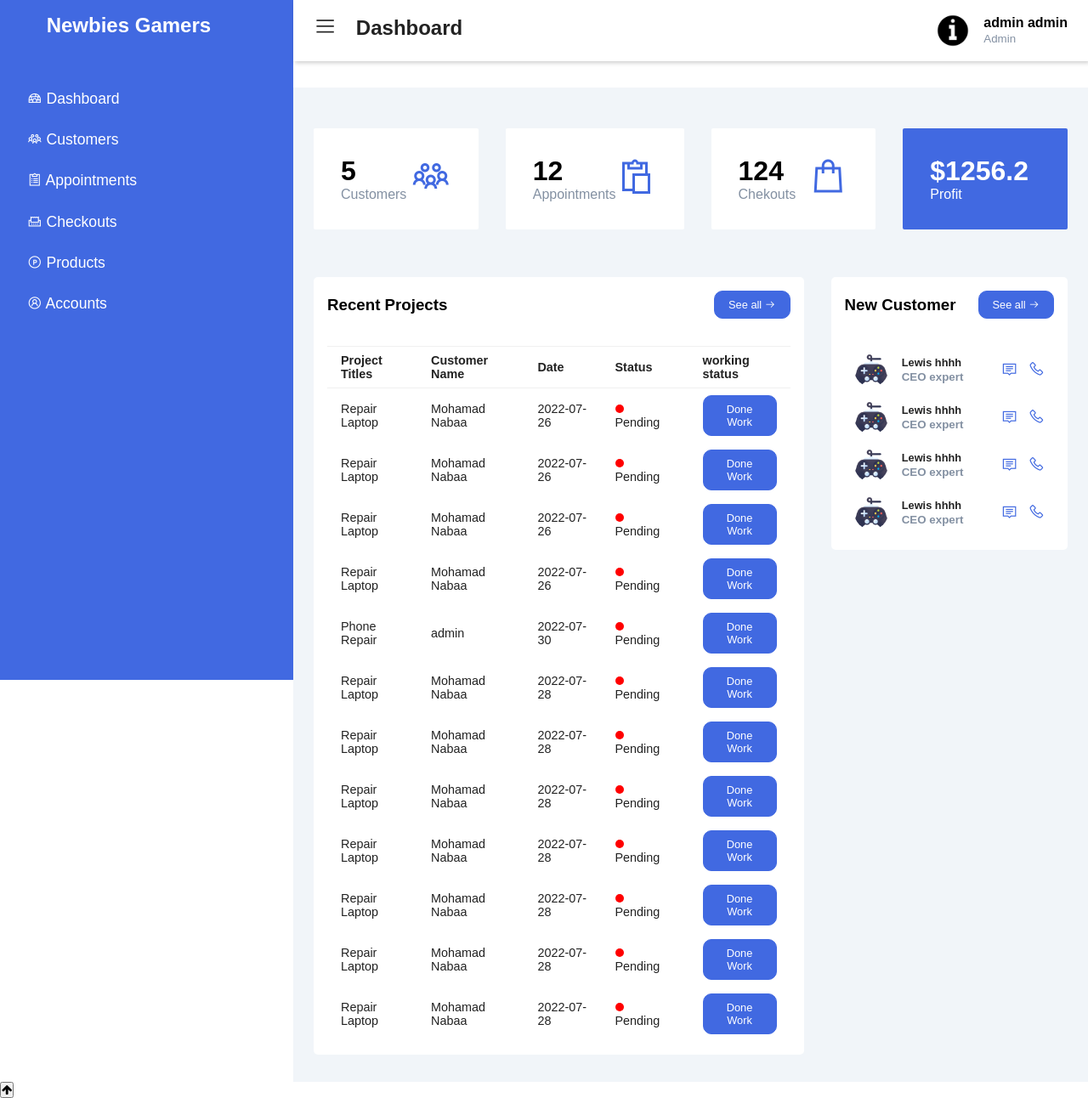
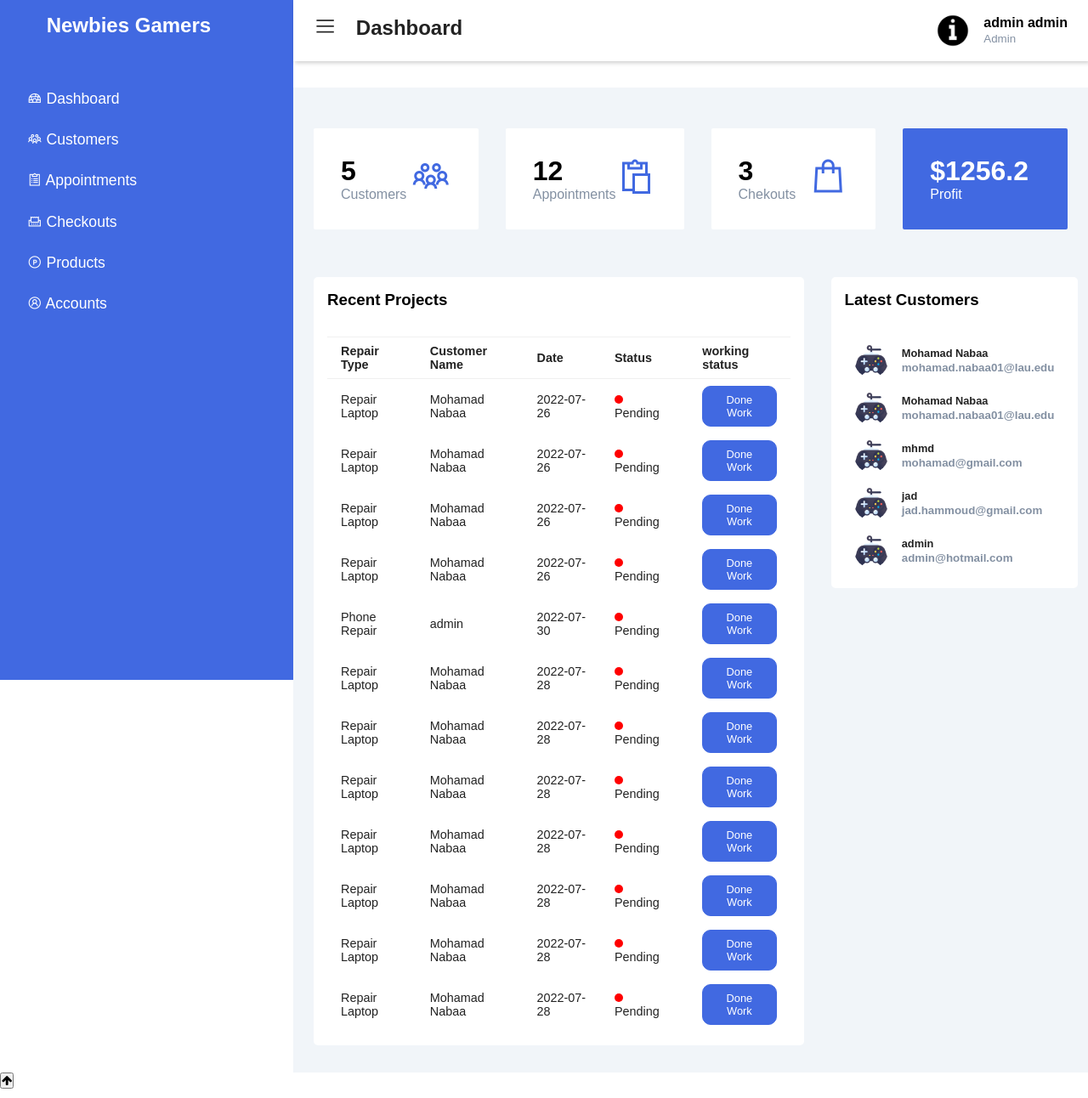
Before and after one commit to jadhammoud7/Capstone-Project, a PHP site: page /home-admin/home-admin.php in a window 1280 px wide. Shown: the whole page at 85% size. Run offline with PHP 8.4, Linux system fonts and the light colour scheme; a user stored in the database is signed in; data comes from the database, SQL or seed files in the repository.

Commit message:
added latest customers to admin page

```diff
--- a/home-admin/home-admin.php
+++ b/home-admin/home-admin.php
@@ -36,6 +36,13 @@ $stmt_total_profit->execute();
 $results_total_profit = $stmt_total_profit->get_result();
 $row_total_profit = $results_total_profit->fetch_assoc();
 
+//get total checkouts made
+$query_total_checkouts = "SELECT COUNT(checkout_id) as total_checkout FROM checkouts";
+$stmt_total_checkouts = $connection->prepare($query_total_checkouts);
+$stmt_total_checkouts->execute();
+$results_total_checkouts = $stmt_total_checkouts->get_result();
+$row_total_checkouts = $results_total_checkouts->fetch_assoc();
+
 //getting appointments
 require_once("../php/admin_page_php.php");
 $query_get_appointments = "SELECT customer_id,appointment_name,date,status FROM appointments";
@@ -43,6 +50,13 @@ $stmt_get_appointments = $connection->prepare($query_get_appointments);
 $stmt_get_appointments->execute();
 $results_get_appointments = $stmt_get_appointments->get_result();
 
+
+//getting latest customers added to us
+require_once("../php/admin_page_php.php");
+$query_get_latest_customer = "SELECT username,email FROM customers ORDER BY customer_id DESC LIMIT 5";
+$stmt_get_latest_customer = $connection->prepare($query_get_latest_customer);
+$stmt_get_latest_customer->execute();
+$results_get_latest_customer = $stmt_get_latest_customer->get_result();
 ?>
 
 <!DOCTYPE html>
@@ -163,7 +177,7 @@ $results_get_appointments = $stmt_get_appointments->get_result();
                 </div>
                 <div class="card-single">
                     <div>
-                        <h1>124</h1>
+                        <h1><?php echo $row_total_checkouts['total_checkout'] ?></h1>
                         <span>Chekouts</span>
                     </div>
                     <div>
@@ -185,14 +199,14 @@ $results_get_appointments = $stmt_get_appointments->get_result();
                     <div class="card">
                         <div class="card-header">
                             <h3>Recent Projects</h3>
-                            <button>See all <span class="las la-arrow-right"></span></button>
+                            <!-- <button>See all <span class="las la-arrow-right"></span></button> -->
                         </div>
                         <div class="card-body">
                             <div class="table-responsive">
                                 <table width="100%">
                                     <thead>
                                         <tr>
-                                            <td>Project Titles</td>
+                                            <td>Repair Type</td>
                                             <td>Customer Name</td>
                                             <td>Date</td>
                                             <td>Status</td>
@@ -204,7 +218,7 @@ $results_get_appointments = $stmt_get_appointments->get_result();
                                         while ($row_get_appointments = $results_get_appointments->fetch_assoc()) {
 
 
-                                            $query_getuser = "SELECT username as customer_name  from customers WHERE customer_id ='" .$row_get_appointments['customer_id']. "'";
+                                            $query_getuser = "SELECT username as customer_name  from customers WHERE customer_id ='" . $row_get_appointments['customer_id'] . "'";
                                             $stmt_getuser = $connection->prepare($query_getuser);
                                             $stmt_getuser->execute();
                                             $results_getuser = $stmt_getuser->get_result();
@@ -228,66 +242,15 @@ $results_get_appointments = $stmt_get_appointments->get_result();
                 <div class="customers">
                     <div class="card">
                         <div class="card-header">
-                            <h3>New Customer</h3>
-                            <button>See all <span class="las la-arrow-right"></span></button>
+                            <h3>Latest Customers</h3>
+                            <!-- <button>See all <span class="las la-arrow-right"></span></button> -->
                         </div>
                         <div class="card-body">
-                            <div class="customer">
-                                <div class="info">
-                                    <img src="../images/console.png" alt="" width="40px" height="40px">
-                                    <div>
-                                        <h4>Lewis hhhh</h4>
-                                        <small>CEO expert</small>
-                                    </div>
-                                </div>
-                                <div class="contact">
-                                    <span><i class="las la-circle-user"></i></span>
-                                    <span><i class="las la-comment"></i></span>
-                                    <span><i class="las la-phone"></i></span>
-                                </div>
-                            </div>
-                            <div class="customer">
-                                <div class="info">
-                                    <img src="../images/console.png" alt="" width="40px" height="40px">
-                                    <div>
-                                        <h4>Lewis hhhh</h4>
-                                        <small>CEO expert</small>
-                                    </div>
-                                </div>
-                                <div class="contact">
-                                    <span><i class="las la-circle-user"></i></span>
-                                    <span><i class="las la-comment"></i></span>
-                                    <span><i class="las la-phone"></i></span>
-                                </div>
-                            </div>
-                            <div class="customer">
-                                <div class="info">
-                                    <img src="../images/console.png" alt="" width="40px" height="40px">
-                                    <div>
-                                        <h4>Lewis hhhh</h4>
-                                        <small>CEO expert</small>
-                                    </div>
-                                </div>
-                                <div class="contact">
-                                    <span><i class="las la-circle-user"></i></span>
-                                    <span><i class="las la-comment"></i></span>
-                                    <span><i class="las la-phone"></i></span>
-                                </div>
-                            </div>
-                            <div class="customer">
-                                <div class="info">
-                                    <img src="../images/console.png" alt="" width="40px" height="40px">
-                                    <div>
-                                        <h4>Lewis hhhh</h4>
-                                        <small>CEO expert</small>
-                                    </div>
-                                </div>
-                                <div class="contact">
-                                    <span><i class="las la-circle-user"></i></span>
-                                    <span><i class="las la-comment"></i></span>
-                                    <span><i class="las la-phone"></i></span>
-                                </div>
-                            </div>
+                            <?php
+                            while ($row_get_latest_customer = $results_get_latest_customer->fetch_assoc()) {
+                                latest_customers_connection($row_get_latest_customer['username'], $row_get_latest_customer['email']);
+                            }
+                            ?>
                         </div>
                     </div>
                 </div>
--- a/php/admin_page_php.php
+++ b/php/admin_page_php.php
@@ -24,4 +24,21 @@ function get_appointment_in_admin_page_for_table_connection($customer_name, $app
     echo $element;
 }
 
-?>
+
+function latest_customers_connection($username,$email)
+{
+
+
+    $element = "
+    <div class=\"customer\">
+    <div class=\"info\">
+        <img src=\"../images/console.png\" alt=\"\" width=\"40px\" height=\"40px\">
+        <div>
+            <h4>$username</h4>
+            <small>$email</small>
+        </div>
+    </div>
+</div>
+    ";
+    echo $element;
+}
```
